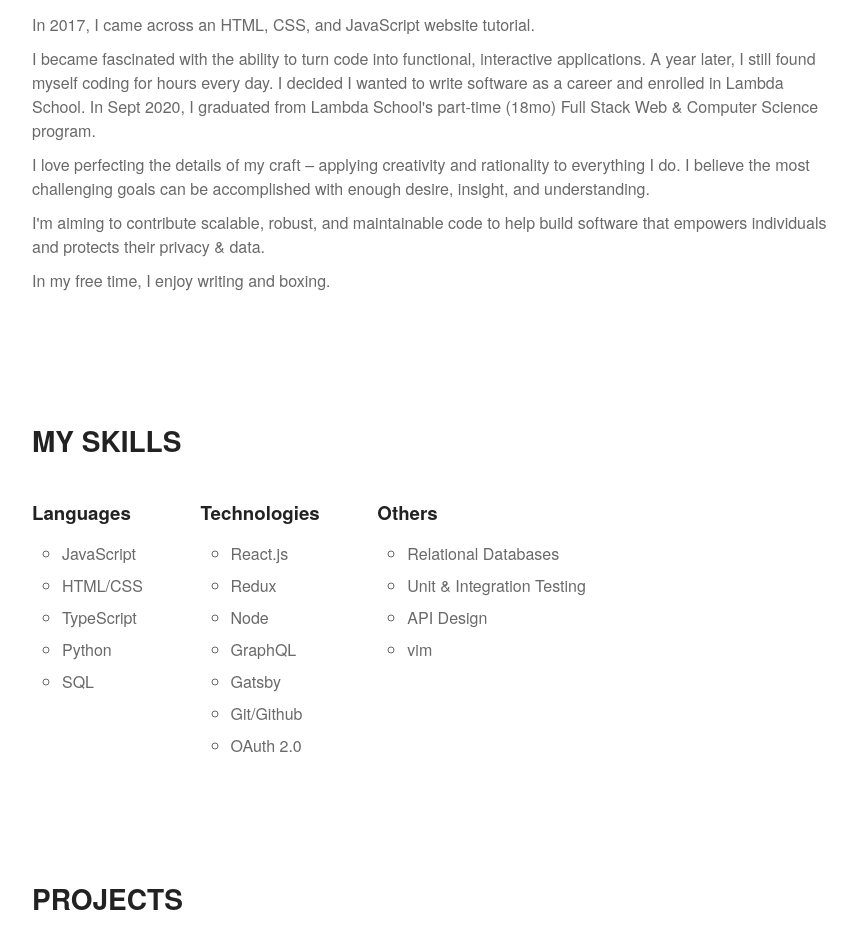
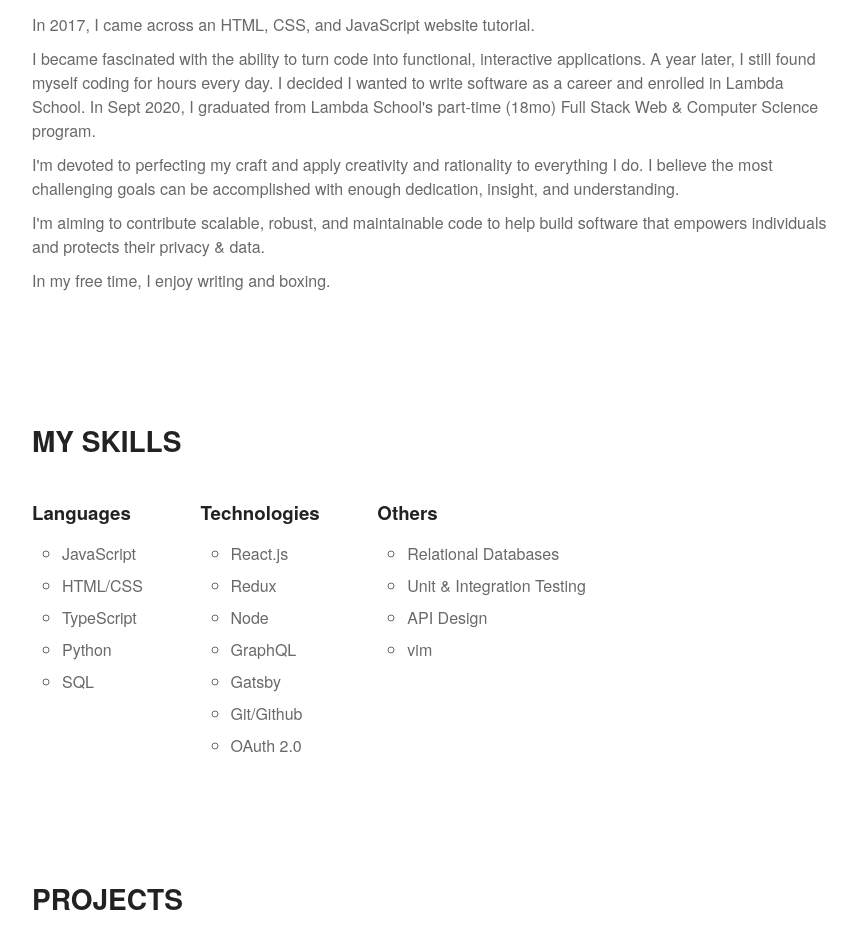
Before and after one commit to jskway/portfolio, a Gatsby site: page / in a window 1280 px wide. Shown: the part 807-1756 px from the top of the page, without its empty margins (32-889 px from the left). Built offline with nearby package versions, Linux system fonts and the light colour scheme; Gatsby itself is replaced by a stand-in of ours.

Commit message:
chore: update about content

```diff
--- a/src/components/about.js
+++ b/src/components/about.js
@@ -35,7 +35,6 @@ const About = () => (
       <P>
         In 2017, I came across an HTML, CSS, and JavaScript website tutorial.
       </P>
-
       <P>
         I became fascinated with the ability to turn code into functional,
         interactive applications. A year later, I still found myself coding for
@@ -43,13 +42,11 @@ const About = () => (
         enrolled in Lambda School. In Sept 2020, I graduated from Lambda
         School's part-time (18mo) Full Stack Web & Computer Science program.
       </P>
-
       <P>
-        I love perfecting the details of my craft – applying creativity and
-        rationality to everything I do. I believe the most challenging goals can
-        be accomplished with enough desire, insight, and understanding.
+        I'm devoted to perfecting my craft and apply creativity and rationality
+        to everything I do. I believe the most challenging goals can be
+        accomplished with enough dedication, insight, and understanding.
       </P>
-
       <P>
         I'm aiming to contribute scalable, robust, and maintainable code to help
         build software that empowers individuals and protects their privacy &
```
